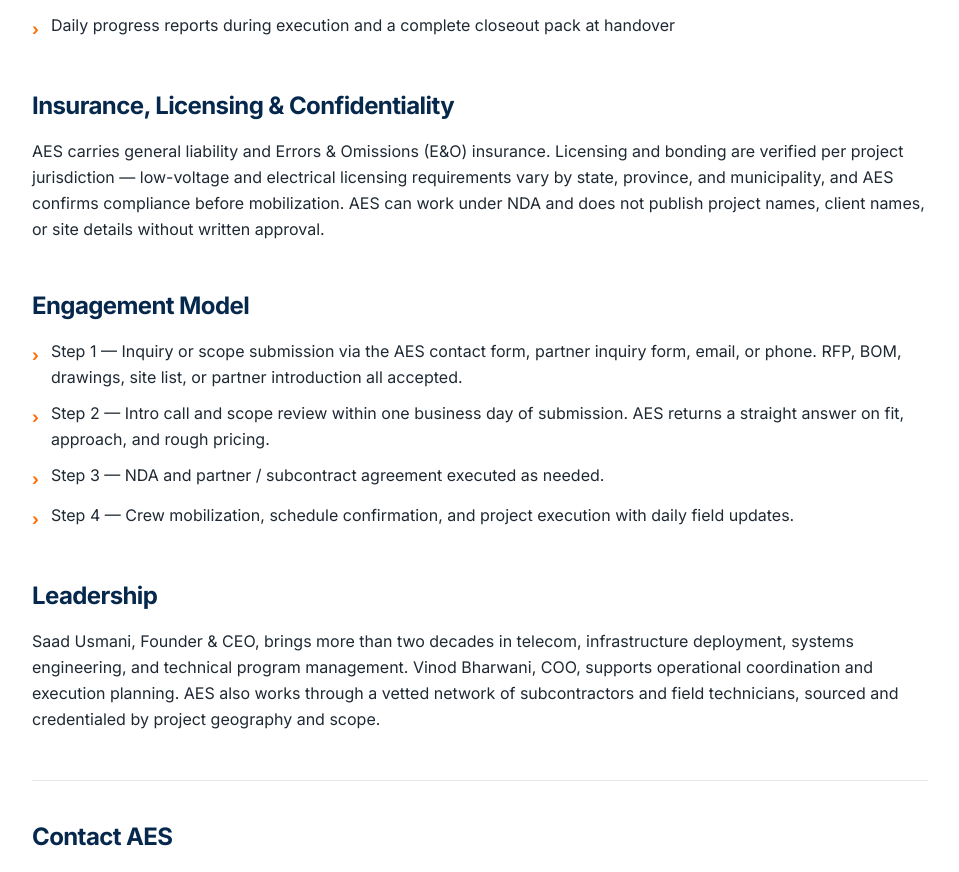
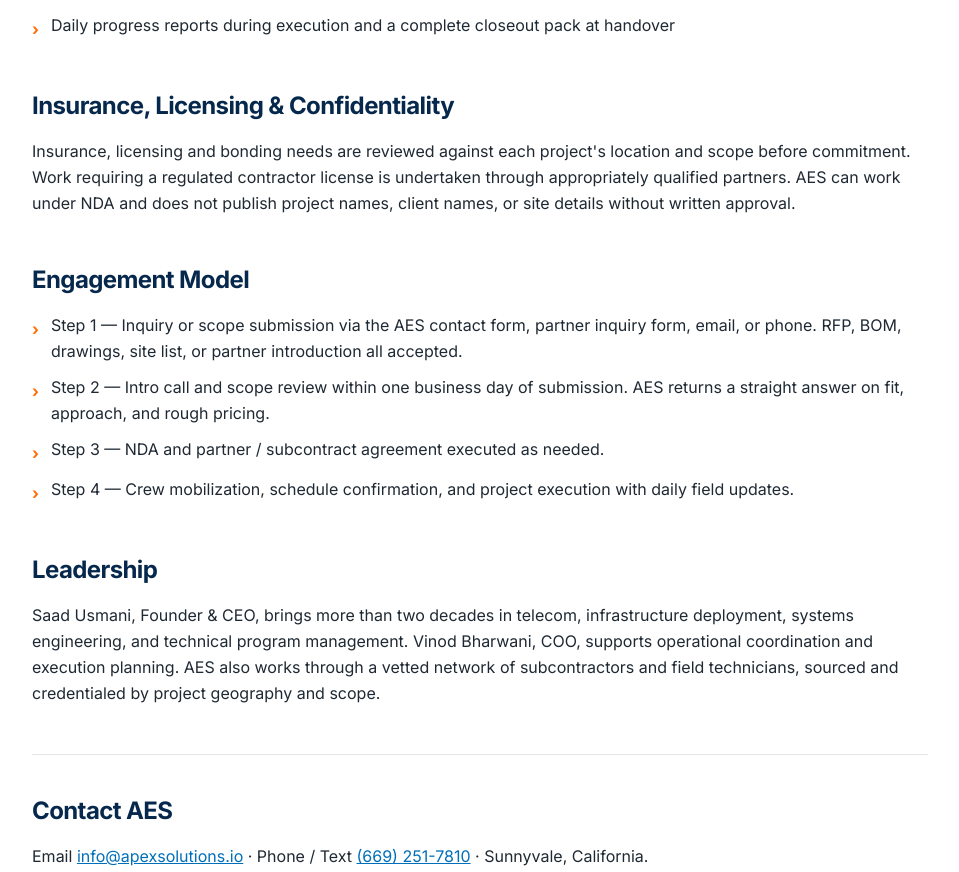
Before and after one commit to saadapex/aes-website, a Next.js app: page /capabilities in a window 1280 px wide. Shown: the part 2520-3392 px from the top of the page, without its empty margins (160-1119 px from the left). Built offline with nearby package versions, Linux system fonts and the light colour scheme; no server answers.

Commit message:
Clarify AES public company details and evidence-based qualifications

```diff
--- a/src/app/capabilities/page.tsx
+++ b/src/app/capabilities/page.tsx
@@ -73,7 +73,7 @@ const sections = [
   {
     heading: "Insurance, Licensing & Confidentiality",
     body:
-      "AES carries general liability and Errors & Omissions (E&O) insurance. Licensing and bonding are verified per project jurisdiction — low-voltage and electrical licensing requirements vary by state, province, and municipality, and AES confirms compliance before mobilization. AES can work under NDA and does not publish project names, client names, or site details without written approval.",
+      "Insurance, licensing and bonding needs are reviewed against each project's location and scope before commitment. Work requiring a regulated contractor license is undertaken through appropriately qualified partners. AES can work under NDA and does not publish project names, client names, or site details without written approval.",
   },
   {
     heading: "Engagement Model",
```
